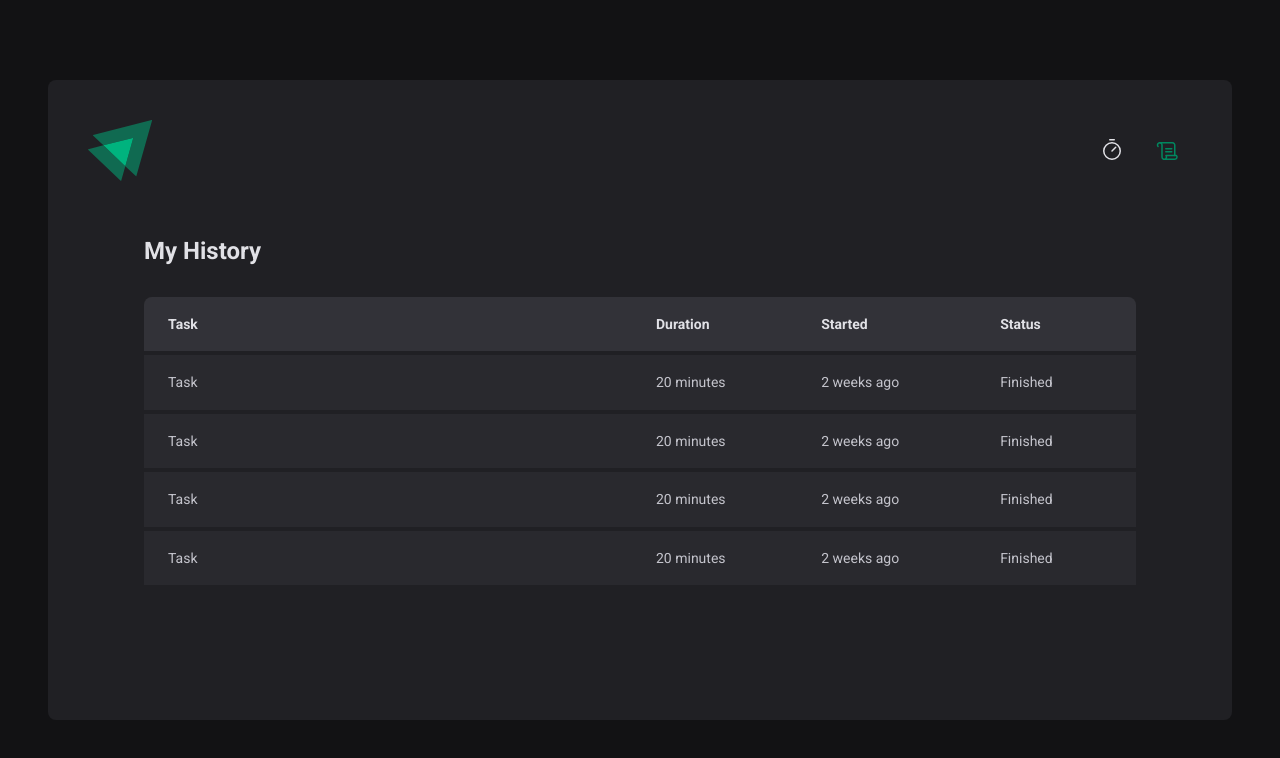
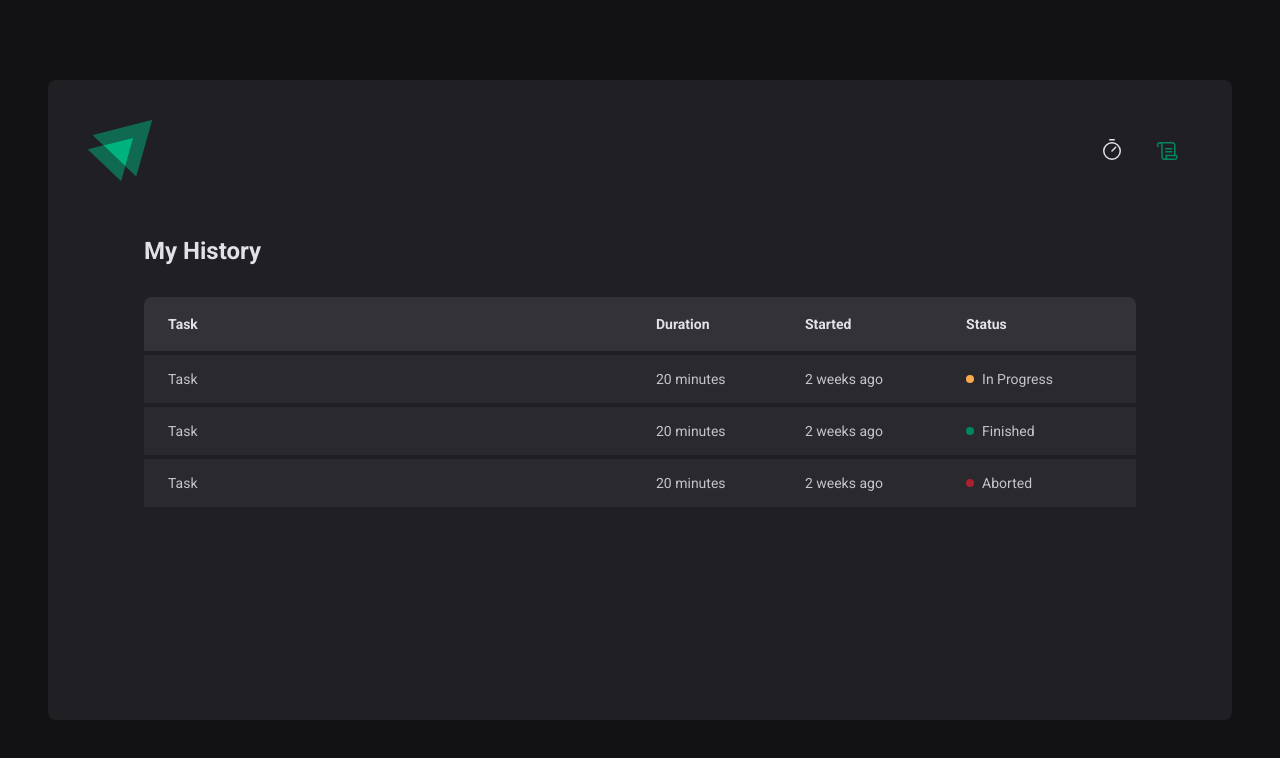
Before and after one commit to Vicentesan/ignite-pomodor, a React (Vite) app: page /history in a window 1280 px wide. Shown: the top 758 px of the page. Built offline with nearby package versions, Linux system fonts and the light colour scheme.

Commit message:
refactor(history-list): update history list component with status 'component'

```diff
--- a/src/components/HistoryList/index.tsx
+++ b/src/components/HistoryList/index.tsx
@@ -1,4 +1,4 @@
-import { HistoryListContainer } from './styles'
+import { Status, HistoryListContainer } from './styles'
 
 export function HistoryList() {
   return (
@@ -18,25 +18,25 @@
             <td>Task</td>
             <td>20 minutes</td>
             <td>2 weeks ago</td>
-            <td>Finished</td>
+            <td>
+              <Status statusColor="yellow">In Progress</Status>
+            </td>
           </tr>
           <tr>
             <td>Task</td>
             <td>20 minutes</td>
             <td>2 weeks ago</td>
-            <td>Finished</td>
+            <td>
+              <Status statusColor="green">Finished</Status>
+            </td>
           </tr>
           <tr>
             <td>Task</td>
             <td>20 minutes</td>
             <td>2 weeks ago</td>
-            <td>Finished</td>
-          </tr>
-          <tr>
-            <td>Task</td>
-            <td>20 minutes</td>
-            <td>2 weeks ago</td>
-            <td>Finished</td>
+            <td>
+              <Status statusColor="red">Aborted</Status>
+            </td>
           </tr>
         </tbody>
       </table>
--- a/src/components/HistoryList/styles.ts
+++ b/src/components/HistoryList/styles.ts
@@ -25,7 +25,7 @@
 
       &:last-child {
         border-top-right-radius: 8px;
-        padding-right: 1.55rem;
+        padding-right: 1.5rem;
       }
     }
 
@@ -34,7 +34,7 @@
       border-top: 4px solid ${(props) => props.theme['gray-800']};
       padding: 1rem;
       font-size: 0.875rem;
-      line-height: 1.6;
+      line-height: initial;
 
       &:first-child {
         width: 50%;
@@ -42,8 +42,32 @@
       }
 
       &:last-child {
-        padding-right: 1.55rem;
+        padding-right: 1.5rem;
       }
     }
   }
 `
+
+const STATUS_COLORS = {
+  yellow: 'yellow-500',
+  green: 'green-500',
+  red: 'red-500',
+} as const
+
+interface StatusProps {
+  statusColor: keyof typeof STATUS_COLORS
+}
+
+export const Status = styled.span<StatusProps>`
+  display: flex;
+  align-items: center;
+  gap: 0.5rem;
+
+  &::before {
+    content: '';
+    width: 0.5rem;
+    height: 0.5rem;
+    border-radius: 50%;
+    background: ${(props) => props.theme[STATUS_COLORS[props.statusColor]]};
+  }
+`
```
